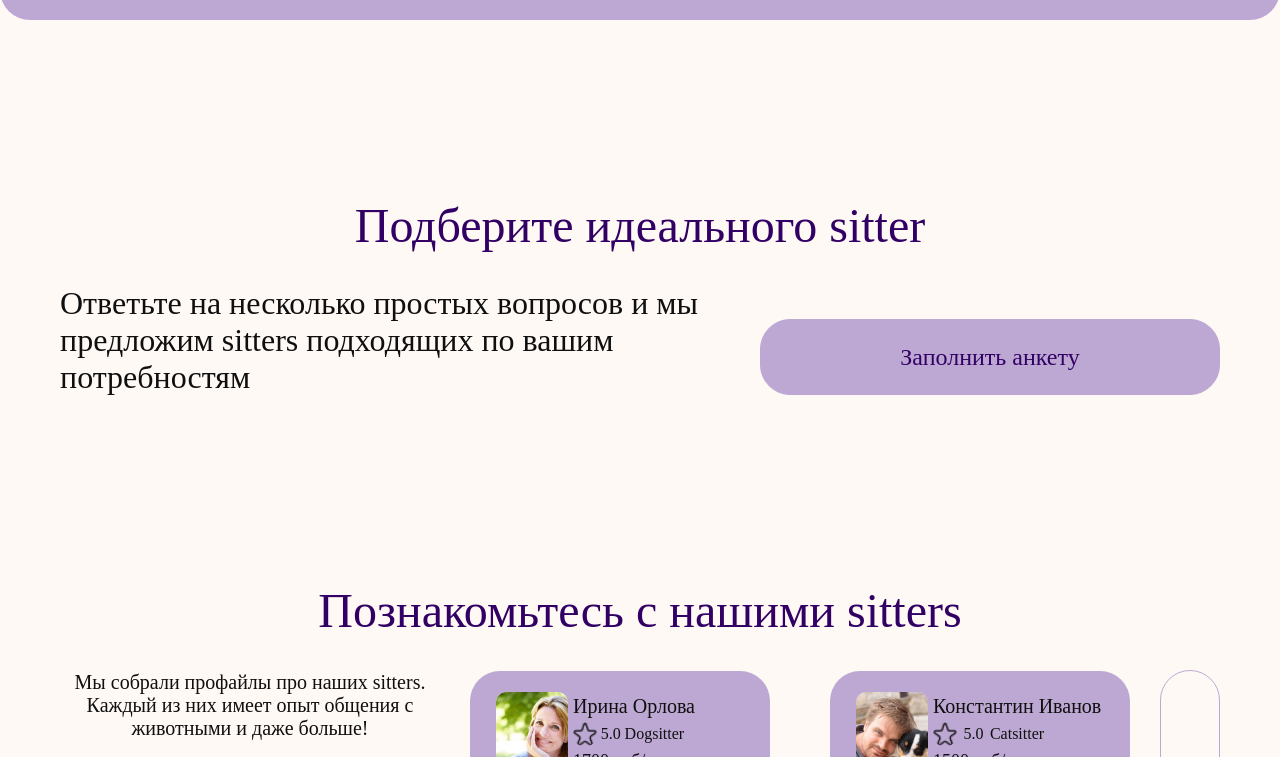
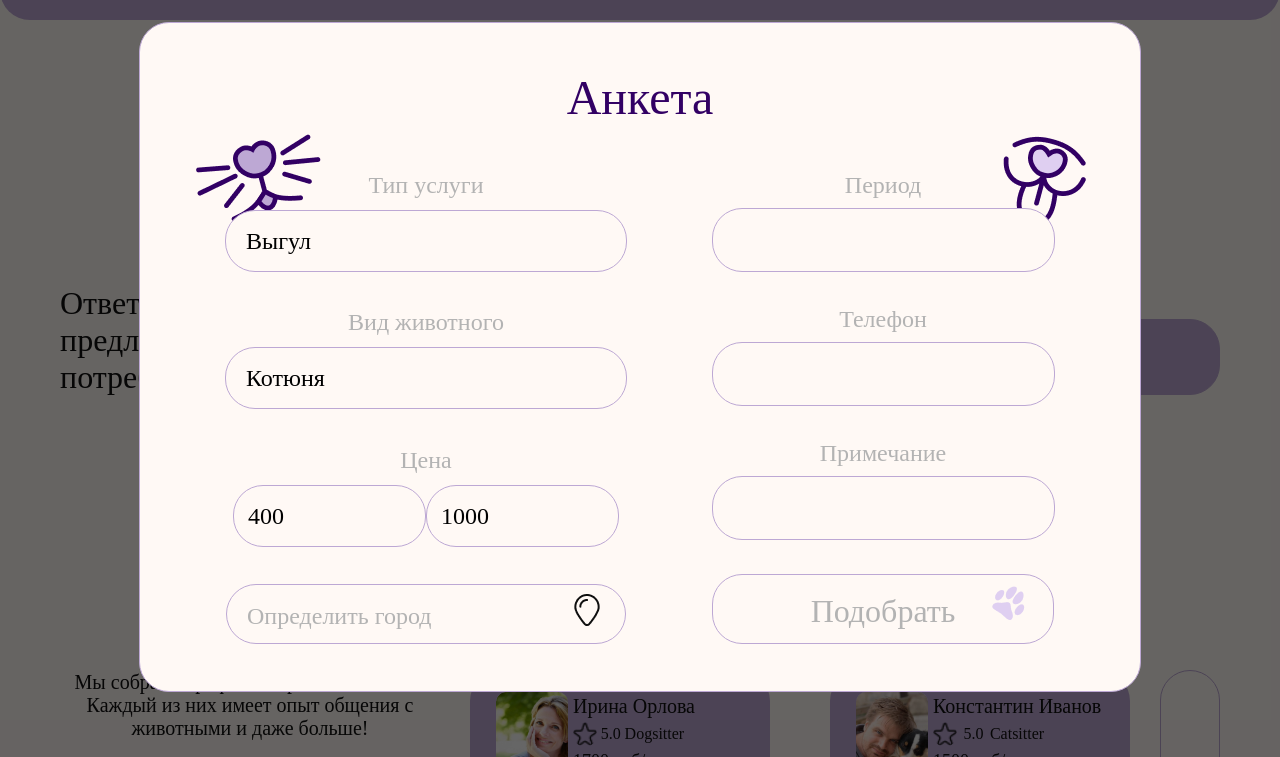
Before and after one commit to petsittershak/PetSitters, a React app in the folder PetSitters_front/: page / in a window 1280 px wide. Both pictures are taken after a click on the button "Заполнить анкету". Shown: the part 3508-4265 px from the top of the page. Built offline with nearby package versions, Linux system fonts and the light colour scheme.

Commit message:
added action for modal window form, still need to adjust some behavior

```diff
--- a/PetSitters_front/app/components/01_client_form.jsx
+++ b/PetSitters_front/app/components/01_client_form.jsx
@@ -43,7 +43,7 @@ async function getCity(myCoords, setCity) {
 }
 
 // функция создающая форму для заказчика
-function FormCreator() {
+function FormCreator({active, setActive}) {
 
 const tooltips = ["Погуляем с собачкой в вашем районе", "Возьмём питомца к себе, пока Вы в отъезде", "Посидим с пушистиком у Вас дома"];
 
@@ -107,7 +107,8 @@ const tooltips = ["Погуляем с собачкой в вашем район
 
 /// возвращаем форму, в которой вызываются компоненты создания кнопки и инпута
   return (
-    <div className="client_form_div">
+    <div className={active ? "modal active" : "modal"} onClick={()=> setActive(false)}>
+      <div className={active ? "client_form_div active" : "client_form_div"} onClick={(e)=> e.stopPropagation()}>
       <form name="client_form" className="client_form" onSubmit={(e)=>handleFormSubmit(e)}>
         <img
           src="./app/pictures/cats/Cat_whiskers_dark_light.png"
@@ -168,10 +169,12 @@ const tooltips = ["Погуляем с собачкой в вашем район
         </div>
       </form>
     </div>
+    </div>
+
   );
 }
 
 
-export default function Form() {
-  return <FormCreator />;
+export default function Form({active, setActive}) {
+  return <FormCreator active={active} setActive={setActive}/>;
 }
--- a/PetSitters_front/app/components/09_main_div5.jsx
+++ b/PetSitters_front/app/components/09_main_div5.jsx
@@ -4,14 +4,23 @@ import Form from "./01_client_form.jsx";
 
 
 export default function CreateFindPerfectSitter() {
+
+  const [modalAvtive, setModalActive] = useState(false);
+
+  if (modalAvtive) {
+    document.body.style.overflowY = 'hidden';
+  }else{
+    document.body.style.overflowY = 'scroll';
+  }
+
   return (
     <div className="findPetsittersContent">
       <h1>Подберите идеального sitter</h1>
       <div className="findPetsittersContent_div2">
         <h2>Ответьте на несколько простых вопросов и мы предложим sitters подходящих по вашим потребностям</h2>
-        <CreateButton classN ="btn fill_form_btn" onClickFunct={()=> {}} btnText="Заполнить анкету"/>
+        <CreateButton classN="btn fill_form_btn" onClickFunct={() => setModalActive(true)} btnText="Заполнить анкету" />
       </div>
-       <div className="form_background" ><Form /></div>
+      <Form active={modalAvtive} setActive={setModalActive} />
     </div>
   )
 }
--- a/PetSitters_front/app/styles/01_client_form_styles.scss
+++ b/PetSitters_front/app/styles/01_client_form_styles.scss
@@ -3,7 +3,7 @@
 ///
 
 
-.form_background{
+.modal{
   content: '';
   background-color: rgba(0, 0, 0, 0.6);
 	position: fixed;
@@ -15,6 +15,15 @@
   display: flex;
   align-items: center;
   justify-content: center;
+  opacity: 0;
+  pointer-events: none;
+  transition: 0.5s;
+}
+
+
+.modal.active{
+  opacity: 1;
+  pointer-events: all;
 }
 
 .client_form_div{
@@ -22,7 +31,12 @@
   display: flex;
   justify-content: center;
   align-items: center;
+  transform: scale(0.5);
+  transition: 0.4s all;
   // z-index: 101;
+}
+.client_form_div.active{
+  transform: scale(1);
 }
 
 .client_form{
@@ -35,7 +49,7 @@
   height: 668px;
   border: $outline;
   border-radius: 30px;
-  background-color: $whiteColor;
+  background-color: $beigeColor;
   font-family: $fontFamilyCustom;
 
   .client_form_pic1{
@@ -122,7 +136,7 @@ label{
       overflow: visible;
       width: 400px;
       border-radius: 30px;
-      background-color: $whiteColor;
+      background-color: $beigeColor;
       border: $outline;
       z-index: 2;
       position: absolute;
@@ -149,6 +163,7 @@ label{
     border: $outline;
     box-shadow: $shadow;
     border-radius: 30px;
+    background-color: $beigeColor;
   }
 
     ._select{
@@ -159,7 +174,7 @@ label{
     line-height: 60px;
     padding-left: 20px;
     padding-right: 20px;
-    background-color: $whiteColor;
+    background-color: $beigeColor;
     border: $outline;
     box-shadow: $shadow;
     border-radius: $borderRadius;
--- a/PetSitters_front/app/styles/03_button_styles.scss
+++ b/PetSitters_front/app/styles/03_button_styles.scss
@@ -49,6 +49,7 @@ transition: $customTransition;
     font-size: 32px;
     color: $outlineGrayColor;
     transition: $customTransition;
+    background-color: $beigeColor;
 }
 .submit_form_btn:hover{
 color: $mainBlackColor;
@@ -68,6 +69,7 @@ transition: $customTransition;
   background-position-y: 5px;
   font-size: 24px;
   color: $outlineGrayColor;
+  background-color: $beigeColor;
   line-height: 60px;
   }
 
--- a/PetSitters_front/app/styles/05_react_date_picker.scss
+++ b/PetSitters_front/app/styles/05_react_date_picker.scss
@@ -21,7 +21,7 @@
 .react-datepicker {
   font-family: "Myfont";
   font-size: $fontSizeSecondSmall;
-  background-color: #fff;
+  background-color: $beigeColor;
   color: $mainDarkColor;
   border: 1px solid $mainLightColor;
   border-radius: 30px;
@@ -47,17 +47,17 @@
   stroke: #aeaeae;
 }
 .react-datepicker-popper[data-placement^=bottom] .react-datepicker__triangle {
-  fill: #f0f0f0;
-  color: #f0f0f0;
+  fill: $beigeColor;
+  color:$beigeColor;
 }
 .react-datepicker-popper[data-placement^=top] .react-datepicker__triangle {
-  fill: #fff;
-  color: #fff;
+  fill: $beigeColor;
+  color: $beigeColor;
 }
 
 .react-datepicker__header {
   text-align: center;
-  background-color: $whiteColor;
+  background-color: $beigeColor;
   // border-bottom: 1px solid ;
   border-top-left-radius: 30px;
   padding: 8px 0;
--- a/PetSitters_front/app/styles/09_main_div5_styles.scss
+++ b/PetSitters_front/app/styles/09_main_div5_styles.scss
@@ -3,7 +3,6 @@
 .findPetsittersContent{
 display: flex;
 flex-direction: column;
-
 max-width: 1300px;
 min-width: 1160px;
 width: 90%;
@@ -16,6 +15,9 @@ font-weight: $fontWeightStandart;
 
 }
 
+// .findPetsittersContent.active{
+// overflow-y:scroll;
+// }
 
 h2{
   font-size: $fontSizeMedium;
```
Also changed, not shown: PetSitters_front/app/styles/main.scss (+3 -4 lines), PetSitters_front/app/styles/main.css, 1 other file.
